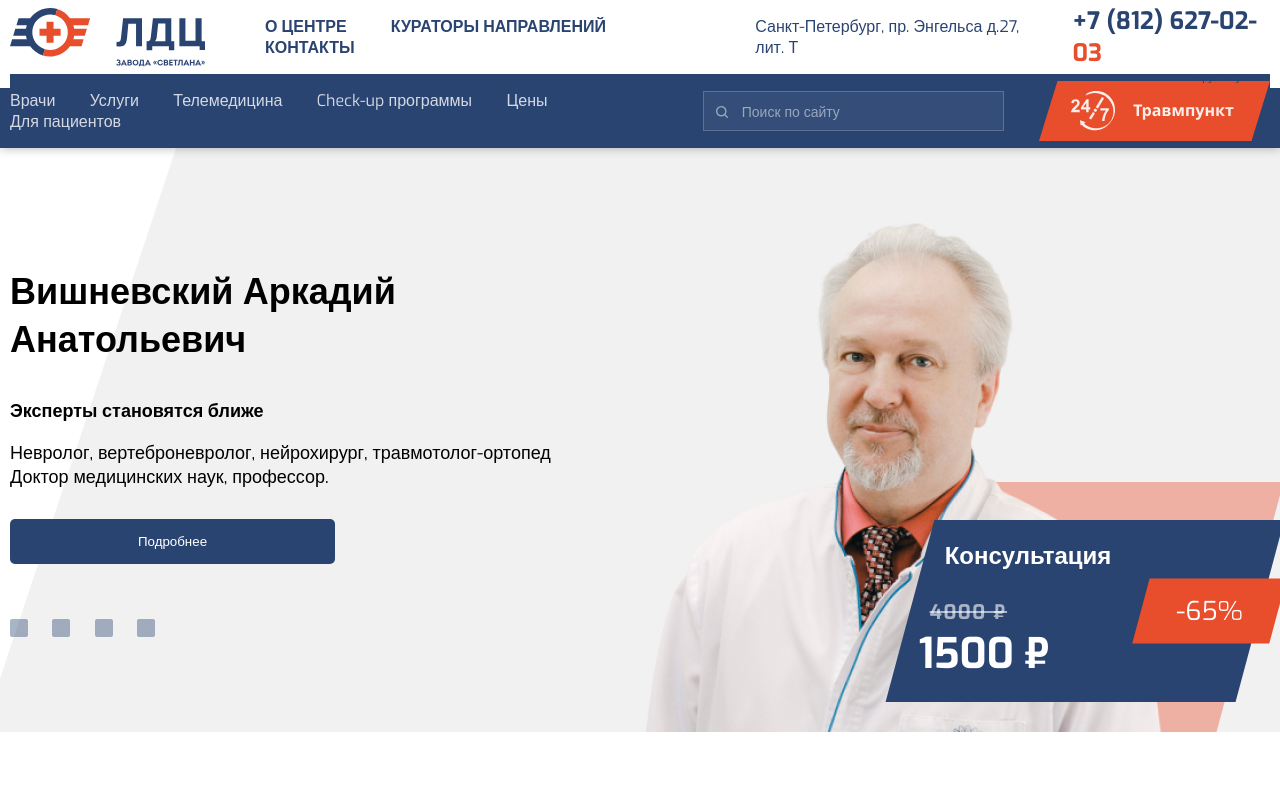
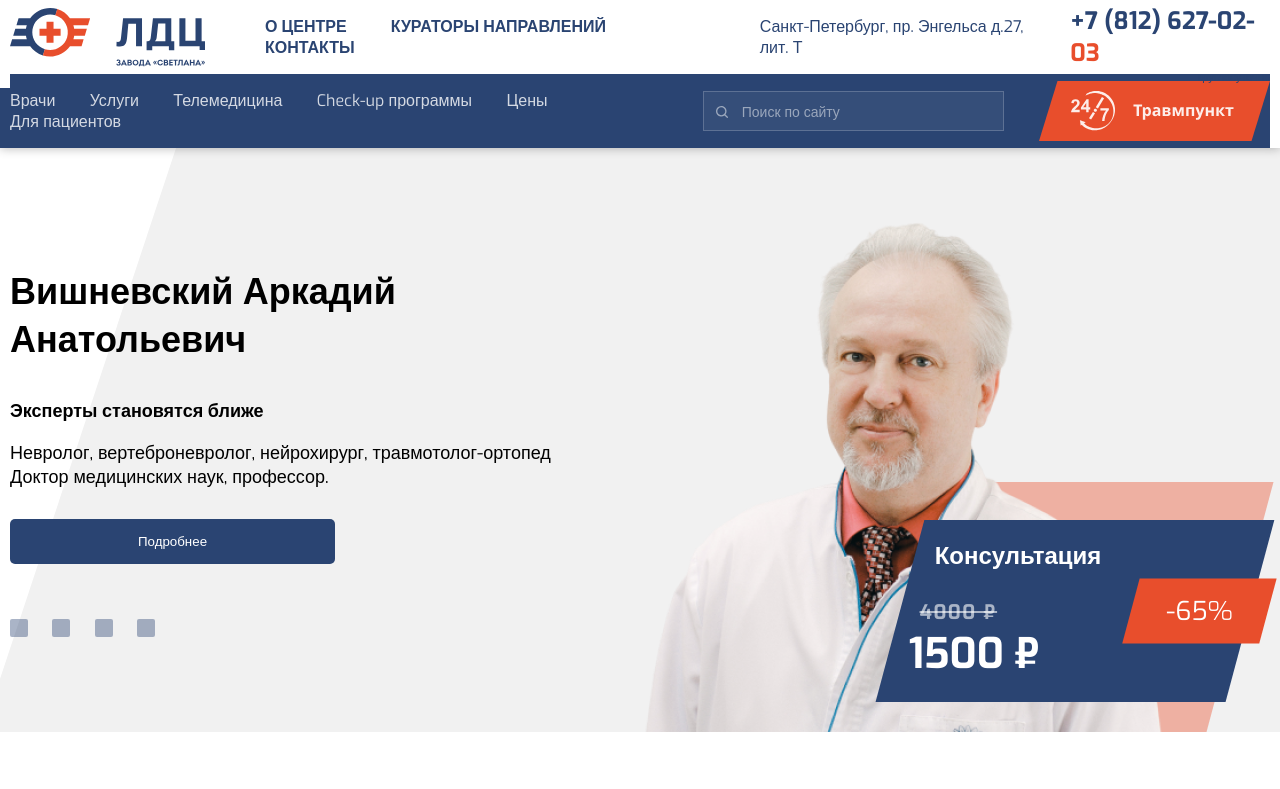
Before and after one commit to MaliSarus/ldc-svetlana, a website: page src/index.html in a window 1280 px wide. Shown: the top 789 px of the page. Drawn offline with Linux system fonts and the light colour scheme.

Commit message:
add some css

```diff
--- a/src/assets/scss/style.scss
+++ b/src/assets/scss/style.scss
@@ -74,7 +74,7 @@ a {
 
     &::before {
       display: block;
-      width: 100vw;
+      width: calc(100vw - 18px);
       height: 60px;
       position: absolute;
       left: 0;
@@ -129,7 +129,7 @@ a {
         display: inline-block;
         font-weight: 400;
         margin: 0;
-        margin-right: 30px;
+        margin-right: 20px;
       }
     }
 
@@ -345,7 +345,7 @@ a {
         position: absolute;
         z-index: 0;
         bottom: 0;
-        right: 20px;
+        right: 30px;
         display: block;
         content: '';
         height: 250px;
@@ -366,7 +366,7 @@ a {
         width: 350px;
         position: absolute;
         z-index: 3;
-        right: 10px;
+        right: 20px;
         bottom: 30px;
         background-color: $main-color;
         transform: skewX(-15deg);
```
Also changed, not shown: src/assets/css/style.css.
